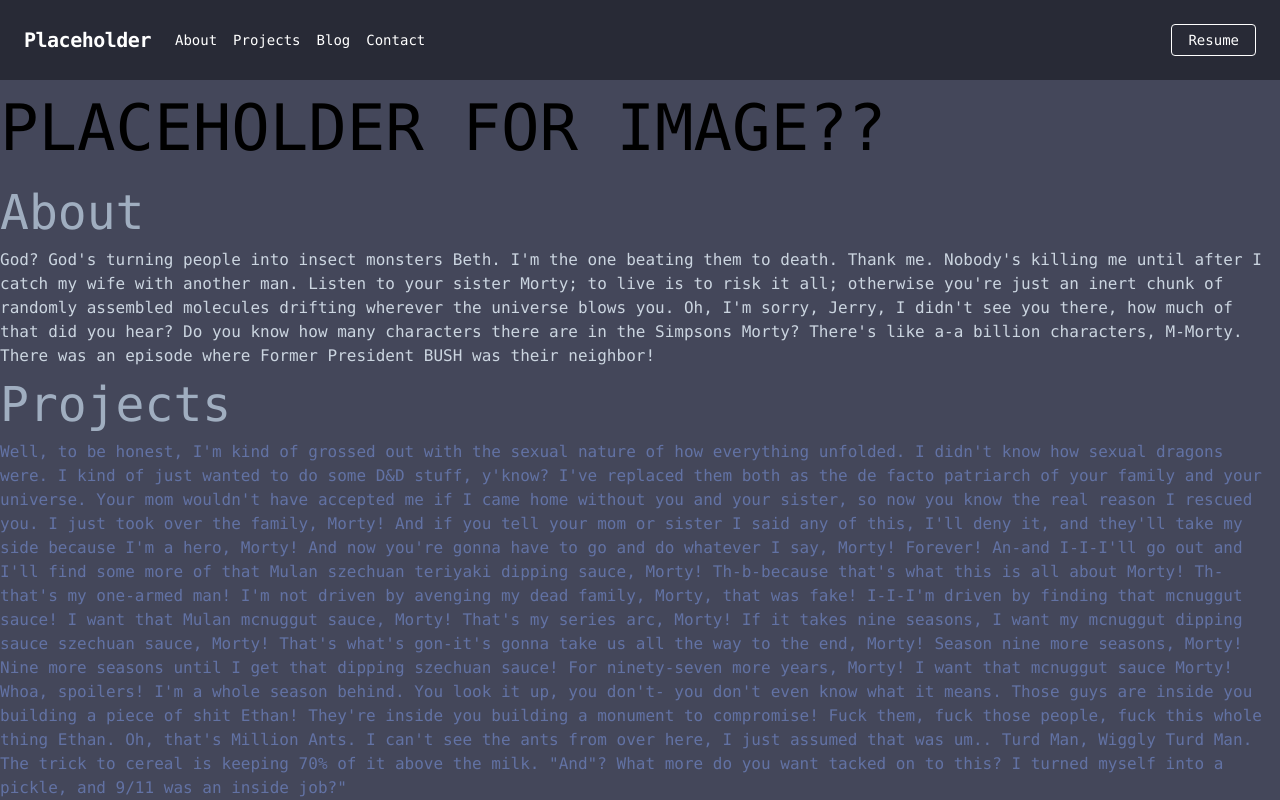
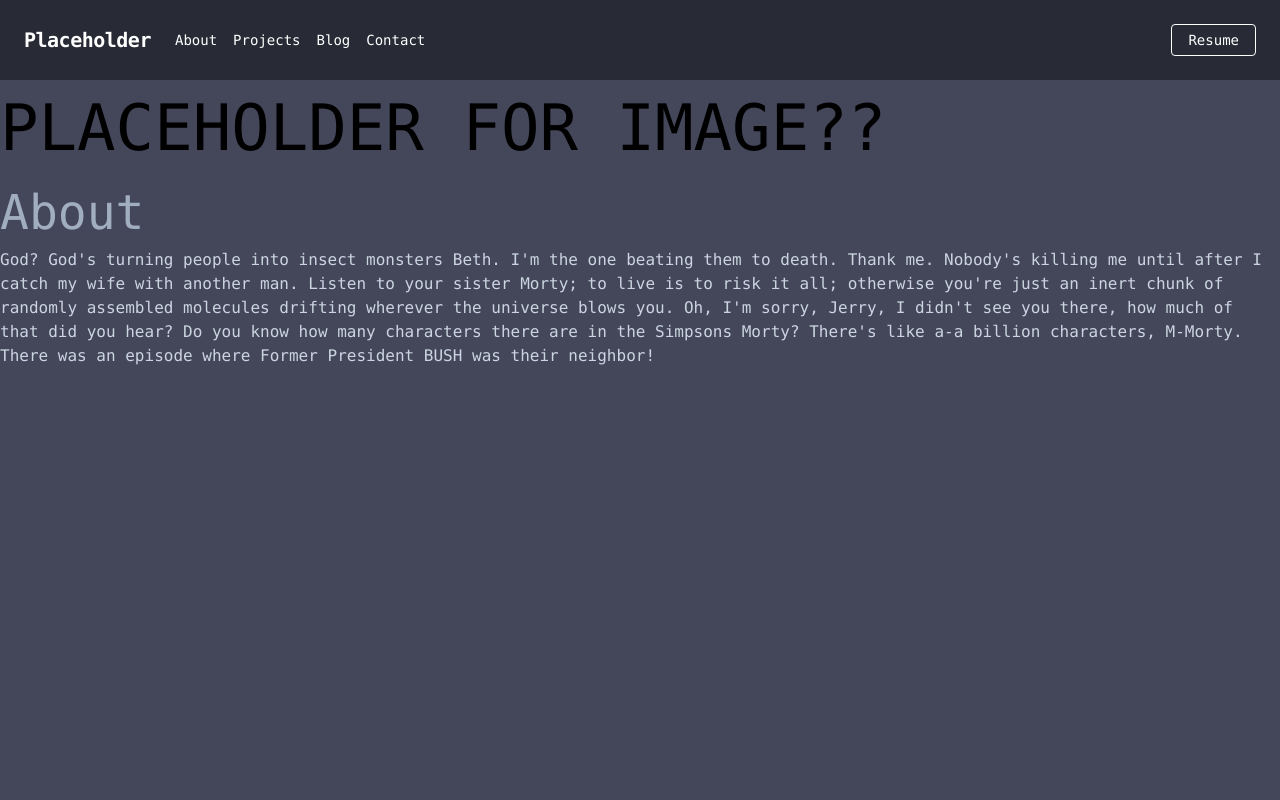
Before and after one commit to michaelcheny/portfolio-v1, a React (Create React App) app: page / in a window 1280 px wide. Shown: the top 800 px of the page. Built offline with nearby package versions, Linux system fonts and the light colour scheme.

Commit message:
add react scroll and make each section thing full screen

```diff
--- a/package.json
+++ b/package.json
@@ -9,7 +9,8 @@
     "react": "^16.13.1",
     "react-dom": "^16.13.1",
     "react-router-dom": "^5.2.0",
-    "react-scripts": "3.4.1"
+    "react-scripts": "3.4.1",
+    "react-scroll": "^1.7.16"
   },
   "scripts": {
     "start": "npm run watch:css && react-scripts start",
--- a/src/components/AboutSection.js
+++ b/src/components/AboutSection.js
@@ -2,7 +2,7 @@ import React from "react";
 
 const AboutContainer = () => {
   return (
-    <div>
+    <div className="h-screen">
       <h1 className="text-5xl text-gray-500" id="about">
         About
       </h1>
--- a/src/components/Navbar.js
+++ b/src/components/Navbar.js
@@ -1,4 +1,5 @@
 import React from "react";
+import { animateScroll as scroll } from "react-scroll";
 
 const Navbar = () => {
   return (
@@ -14,7 +15,12 @@ const Navbar = () => {
           > */}
           {/* <path d="M13.5 22.1c1.8-7.2 6.3-10.8 13.5-10.8 10.8 0 12.15 8.1 17.55 9.45 3.6.9 6.75-.45 9.45-4.05-1.8 7.2-6.3 10.8-13.5 10.8-10.8 0-12.15-8.1-17.55-9.45-3.6-.9-6.75.45-9.45 4.05zM0 38.3c1.8-7.2 6.3-10.8 13.5-10.8 10.8 0 12.15 8.1 17.55 9.45 3.6.9 6.75-.45 9.45-4.05-1.8 7.2-6.3 10.8-13.5 10.8-10.8 0-12.15-8.1-17.55-9.45-3.6-.9-6.75.45-9.45 4.05z" /> */}
           {/* </svg> */}
-          <span class="font-semibold text-xl text-white tracking-tight">Placeholder</span>
+          <span
+            class="font-semibold text-xl text-white tracking-tight"
+            onClick={() => scroll.scrollToTop()}
+          >
+            Placeholder
+          </span>
         </div>
         <div class="block lg:hidden">
           <button class="flex items-center px-3 py-2 border rounded text-teal-200 border-teal-400 hover:text-white hover:border-white">
--- a/src/components/ProjectsSection.js
+++ b/src/components/ProjectsSection.js
@@ -2,7 +2,7 @@ import React from "react";
 
 const ProjectsSection = () => {
   return (
-    <div>
+    <div className="h-screen">
       <h1 className="text-5xl text-gray-500">Projects</h1>
       <p className="text-dracula4">
         Well, to be honest, I'm kind of grossed out with the sexual nature of how everything unfolded. I
```
Also changed, not shown: src/assets/main.css, 1 other file (tests, documents, lock files or other folders).
